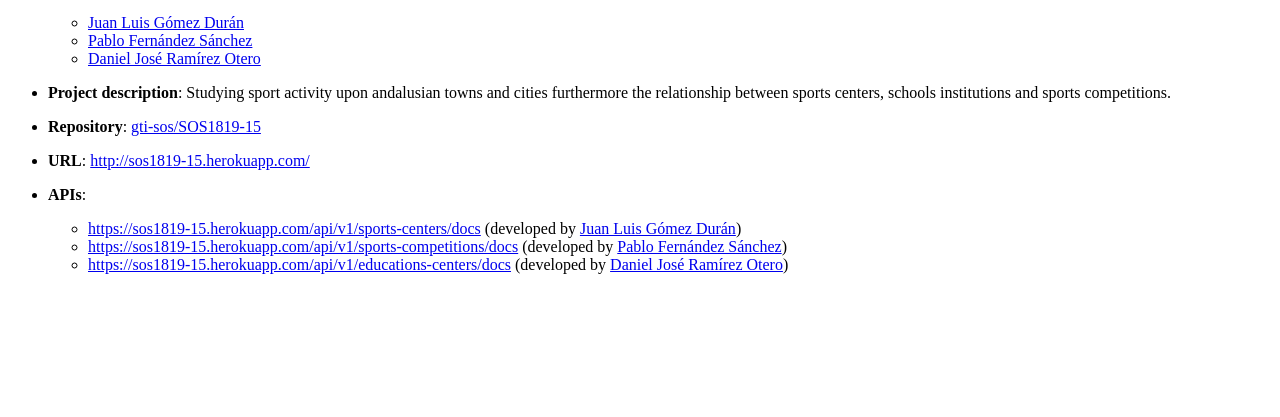
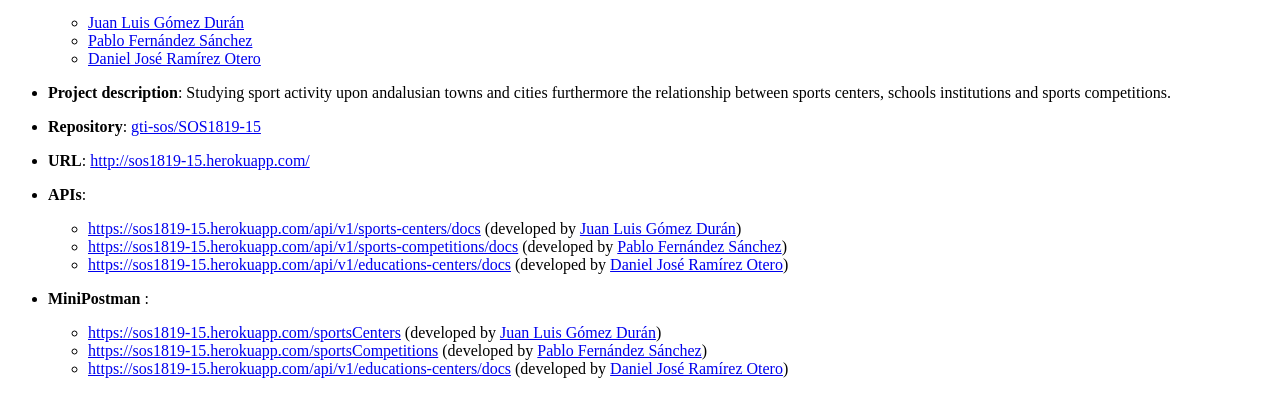
Before and after one commit to gti-sos/SOS1819-15, a website: page public/index.html in a window 1280 px wide. Shown: the part 75-492 px from the top of the page. Drawn offline with Linux system fonts and the light colour scheme.

Commit message:
Añadido index.html las URL de los MiniPostman

```diff
--- a/public/index.html
+++ b/public/index.html
@@ -36,6 +36,28 @@
 						<a href="https://sos1819-15.herokuapp.com/api/v1/educations-centers/docs" rel="nofollow">https://sos1819-15.herokuapp.com/api/v1/educations-centers/docs</a> (developed by <a href="https://github.com/danramirez">Daniel José Ramírez Otero</a>)
 					</li>
 				</ul>
+
+					<li>
+					<p><strong>MiniPostman </strong>:</p>
+
+					<ul>
+					<li>
+						<a href="https://sos1819-15.herokuapp.com/sportsCenters" rel="nofollow">https://sos1819-15.herokuapp.com/sportsCenters</a> (developed by <a href="https://github.com/juagomdur1">Juan Luis Gómez Durán</a>)
+					</li>
+					<li>
+						<a href="https://sos1819-15.herokuapp.com/sportsCenters" rel="nofollow">https://sos1819-15.herokuapp.com/sportsCompetitions</a> (developed by <a href="https://github.com/pabfersan5">Pablo Fernández Sánchez</a>)
+					</li>
+					<li>
+						<a href="https://sos1819-15.herokuapp.com/?" rel="nofollow">https://sos1819-15.herokuapp.com/api/v1/educations-centers/docs</a> (developed by <a href="https://github.com/danramirez">Daniel José Ramírez Otero</a>)
+					</li>
+					</li>
+					</ul>
+
+
+
+
+
+				</ul>
 			</ul>
 		</div>
     </body>
```
